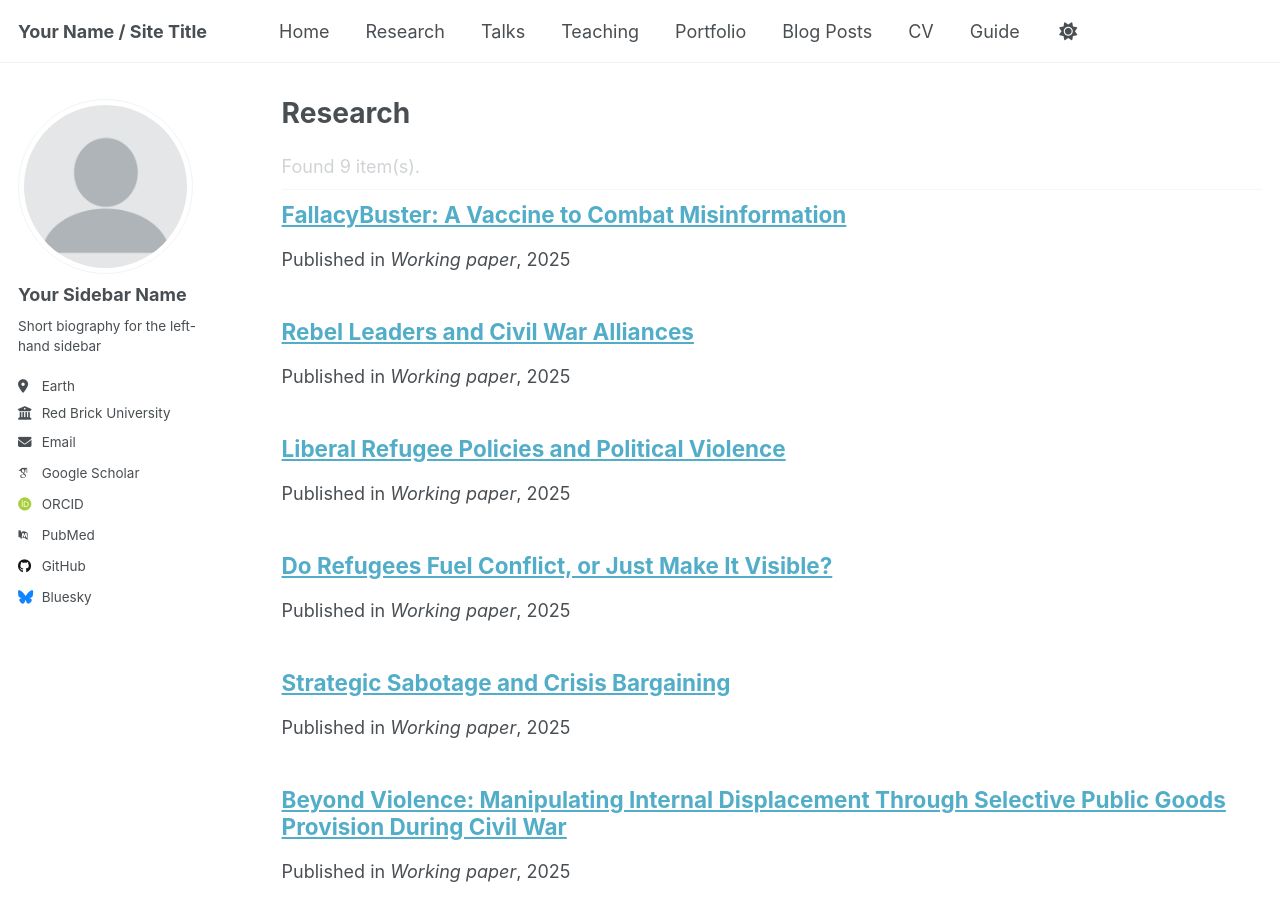
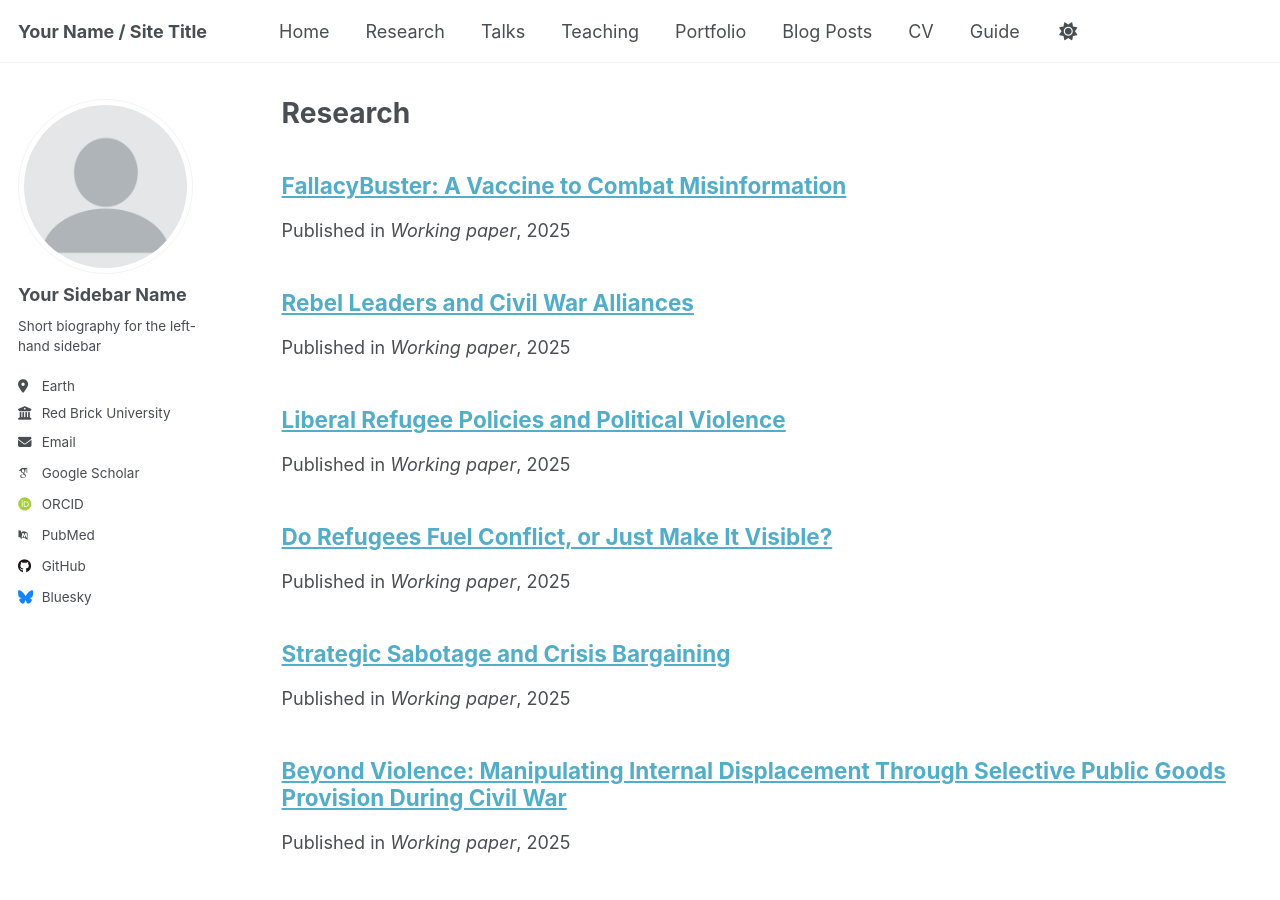
Before and after one commit to zhejun-qiu/zhejun-qiu.github.io, a Jekyll site: the page built from _pages/research.md, in a window 1280 px wide and 900 px high. Built offline with Jekyll 4.4.1, drawn with Linux system fonts in a browser that asks for light colours; some web fonts are replaced; a script that is not in the unit is left out.

Commit message:
Update research.md

```diff
--- a/_pages/research.md
+++ b/_pages/research.md
@@ -7,43 +7,7 @@
 
 {% include base_path %}
 
-{%- comment -%}
-This page lists every item in the "publications" collection.
-Requirements for items to appear:
-  1) Files live in a folder named _publications/ (plural)
-  2) Each file has front matter with:
-       collection: publications
-       title: "..."
-       date: YYYY-MM-DD
-Optional fields: authors, venue, permalink, etc.
-{%- endcomment -%}
-
-{%- assign items = site.publications | sort: "date" -%}
-<p class="archive__subtitle" style="opacity:.7">Found {{ items | size }} item(s).</p>
-
-{%- if items and items.size > 0 -%}
-  {%- for post in items reversed -%}
-    {%- include archive-single.html -%}
-  {%- endfor -%}
-{%- else -%}
-  <p>No research items found. Make sure your files are in <code>_publications/</code> and each has <code>collection: publications</code> in the front matter.</p>
-{%- endif -%}
-
-{%- comment -%}
-If you later want grouped headings (Books / Journal Articles / Conferences),
-uncomment this block AND ensure each item has a matching "category" value.
-
-{% if site.publication_category %}
-  {% for category in site.publication_category %}
-    {% assign title_shown = false %}
-    {% for post in site.publications reversed %}
-      {% if post.category != category[0] %}{% continue %}{% endif %}
-      {% unless title_shown %}
-        <h2>{{ category[1].title }}</h2><hr />
-        {% assign title_shown = true %}
-      {% endunless %}
-      {% include archive-single.html %}
-    {% endfor %}
-  {% endfor %}
-{% endif %}
-{%- endcomment -%}
+{% assign items = site.publications | sort: "date" %}
+{% for post in items reversed %}
+  {% include archive-single.html %}
+{% endfor %}
```
